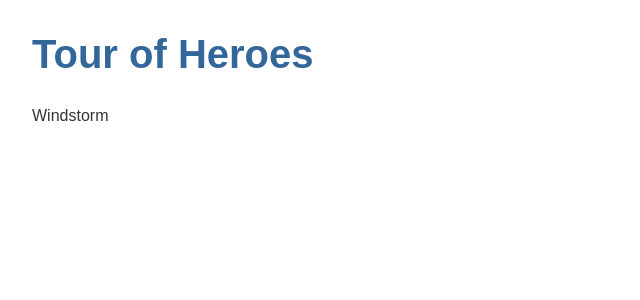
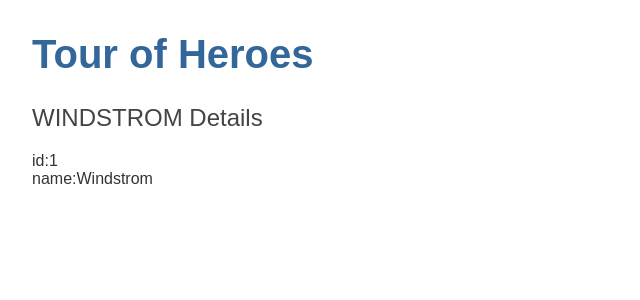
Before and after one commit to caroline4790/angular_practice, an Angular app in the folder angular_practice/angular-tour-of-heroes/: page / in a window 1280 px wide. Shown: the top 300 px of the page, without its empty margins (0-640 px from the left). Built offline with nearby package versions, Linux system fonts and the light colour scheme.

Commit message:
2. add one hero edior

```diff
--- /dev/null
+++ b/angular_practice/angular-tour-of-heroes/src/app/hero.ts
@@ -0,0 +1,4 @@
+export interface Hero {
+  id: number;
+  name: string;
+}
--- a/angular_practice/angular-tour-of-heroes/src/app/heroes/heroes.component.html
+++ b/angular_practice/angular-tour-of-heroes/src/app/heroes/heroes.component.html
@@ -1 +1,3 @@
-{{hero}}
+<h2>{{ hero.name | uppercase }} Details</h2>
+<div><span>id:</span>{{ hero.id }}</div>
+<div><span>name:</span>{{ hero.name }}</div>
--- a/angular_practice/angular-tour-of-heroes/src/app/heroes/heroes.component.ts
+++ b/angular_practice/angular-tour-of-heroes/src/app/heroes/heroes.component.ts
@@ -1,4 +1,5 @@
 import { Component, OnInit } from "@angular/core";
+import { Hero } from "../hero";
 
 @Component({
   selector: "app-heroes",
@@ -6,7 +7,12 @@
   styleUrls: ["./heroes.component.css"],
 })
 export class HeroesComponent implements OnInit {
-  hero = "Windstorm";
+  // hero = "Windstorm";
+
+  hero: Hero = {
+    id: 1,
+    name: "Windstrom",
+  };
 
   constructor() {}
 
```
